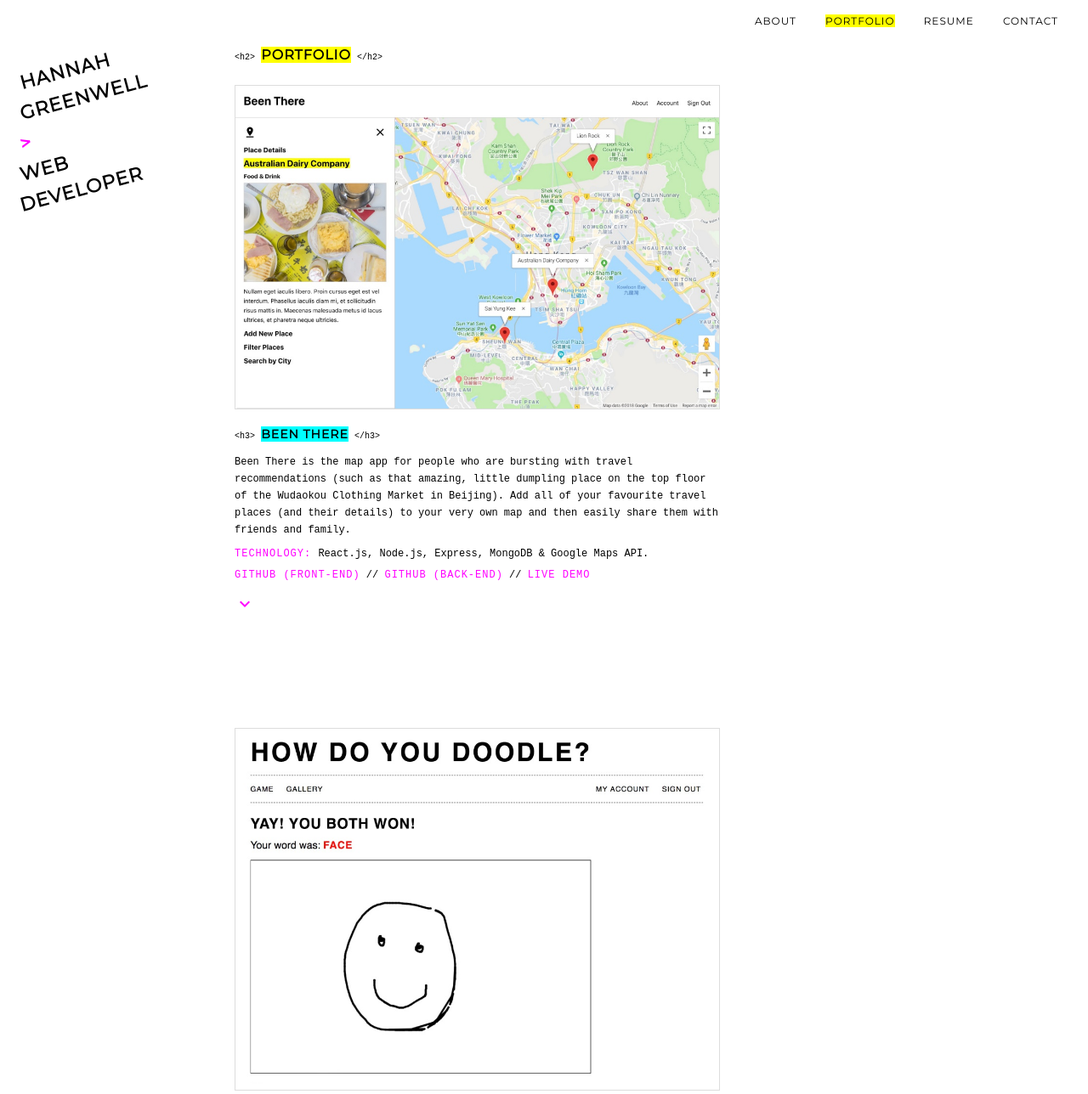
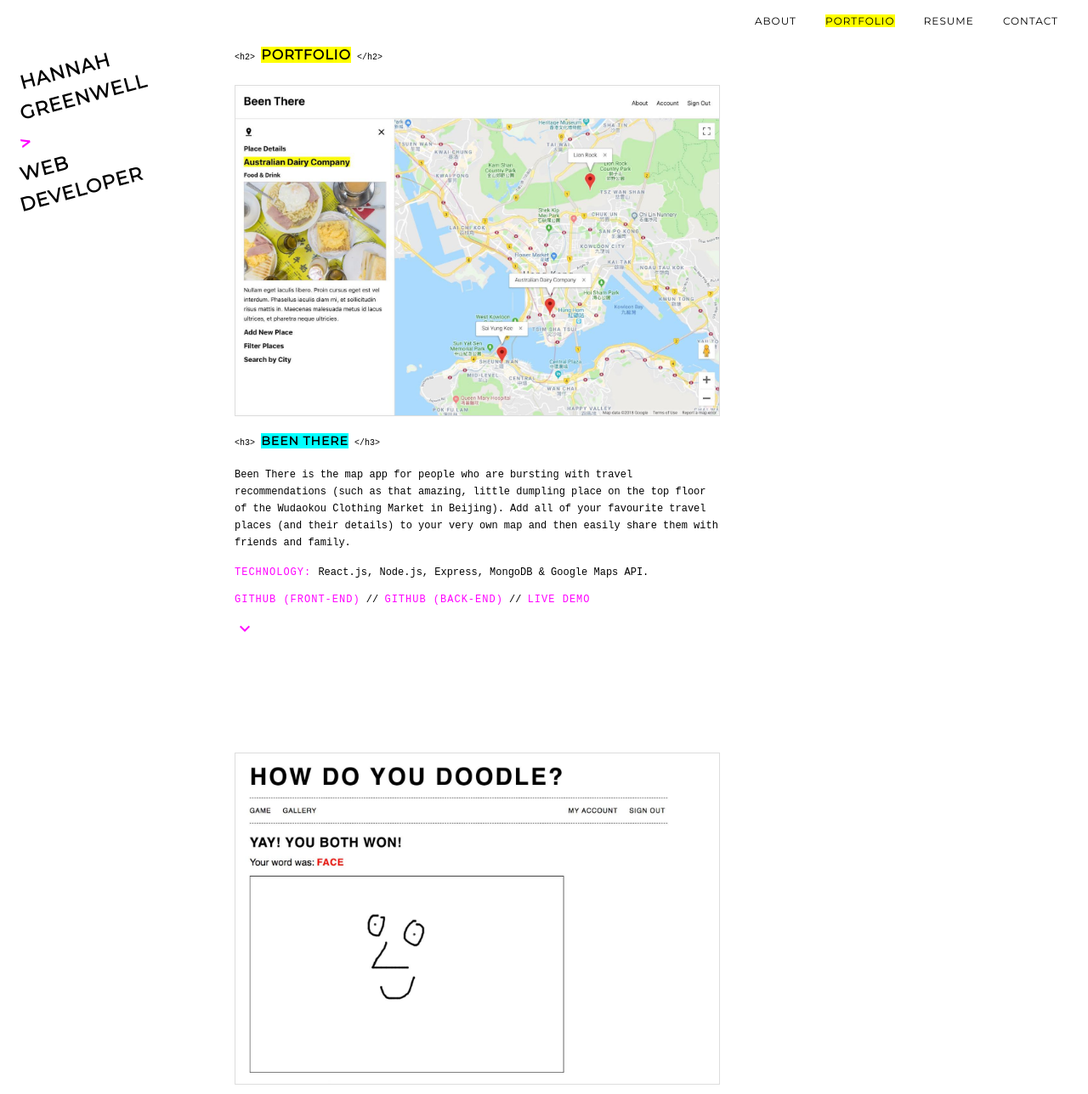
Before and after one commit to HannahGreenwell/hannahgreenwell.github.io, a plain HTML site: page index.html in a window 1280 px wide. Shown: the top 1288 px of the page at 85% size. Drawn offline with Linux system fonts and the light colour scheme.

Commit message:
Updated CV, project images and portfolio page CSS

```diff
--- a/css/style.css
+++ b/css/style.css
@@ -132,8 +132,12 @@ main {
   margin: 10px 0;
 }
 
+/* .project p {
+  padding-bottom:
+} */
+
 .project-title, .description, .technology {
-  padding-bottom: 8px;
+  padding-bottom: 15px;
 }
 
 .magenta, .magenta-link {
--- a/index.html
+++ b/index.html
@@ -57,7 +57,7 @@
     </div>
 
     <div class="project" id="first-project">
-      <img src="./img/been-there-1.jpeg" alt="Been There Screenshot" />
+      <img src="./img/been-there.jpeg" alt="Been There Screenshot" />
 
       <div class="project-title">
         <span class="tag">&lt;h3&gt;</span>
@@ -92,7 +92,7 @@
     </div> <!-- project 1 -->
 
     <div class="project">
-      <img src="./img/how-do-you-doodle-2.jpeg" alt="How Do You Doodle? Screenshot" />
+      <img src="./img/how-do-you-doodle.jpeg" alt="How Do You Doodle? Screenshot" />
 
       <div class="project-title">
         <span class="tag">&lt;h3&gt;</span>
@@ -116,14 +116,16 @@
       <a href="https://whichdoodle.herokuapp.com/">
         <span class="magenta-link">Live Demo</span>
       </a>
+
       <br />
+
       <i class="material-icons">
         expand_more
       </i>
     </div> <!-- project 2 -->
 
     <div class="project">
-      <img src="./img/eight-by-eight-1.jpeg" alt="Eight by Eight Screenshot" />
+      <img src="./img/eight-by-eight.jpeg" alt="Eight by Eight Screenshot" />
 
       <div class="project-title">
         <span class="tag">&lt;h3&gt;</span>
@@ -149,6 +151,7 @@
       </a>
 
       <br />
+
       <i class="material-icons">
         expand_more
       </i>
```
Also changed, not shown: resume.html (+1 -1 lines), img/Hannah-Greenwell-CV.jpeg (added), img/been-there-1.jpeg (deleted), img/been-there.jpeg (added), img/eight-by-eight-1.jpeg (deleted), img/eight-by-eight.jpeg (added), img/how-do-you-doodle-2.jpeg (deleted), img/how-do-you-doodle-5.jpeg (deleted), img/how-do-you-doodle.jpeg (added), img/stripes.jpg (deleted), img/tic-tac-toe.jpeg, 2 other files.
